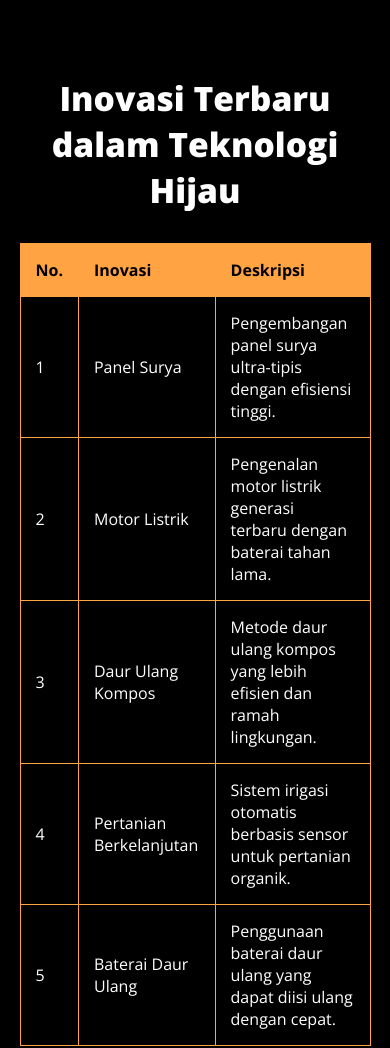
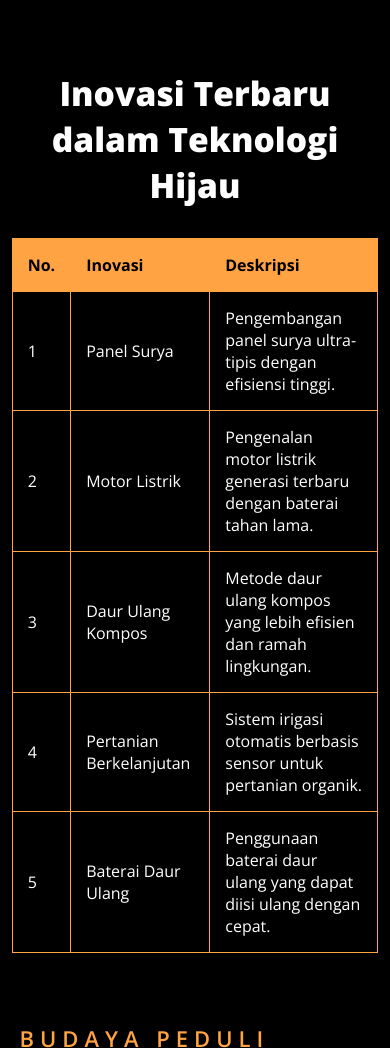
Before and after one commit to heruarbianto/TA-DW-22DX-MMC, a plain HTML site: page Program/index.html in a window 390 px wide. Shown: the part 3792-4840 px from the top of the page. Drawn offline with nearby package versions, Linux system fonts and the light colour scheme.

Commit message:
ZANI : SET RESPONSIVE 450PX TABEL INOVASI TERBARU.

```diff
--- a/Program/css/style.css
+++ b/Program/css/style.css
@@ -608,4 +608,7 @@ section {
   .modal_content p {
     margin-left: 0;
   }
+  .inovasi-terbaru {
+    padding: 20px 3% 10px;
+  }
 }
```
